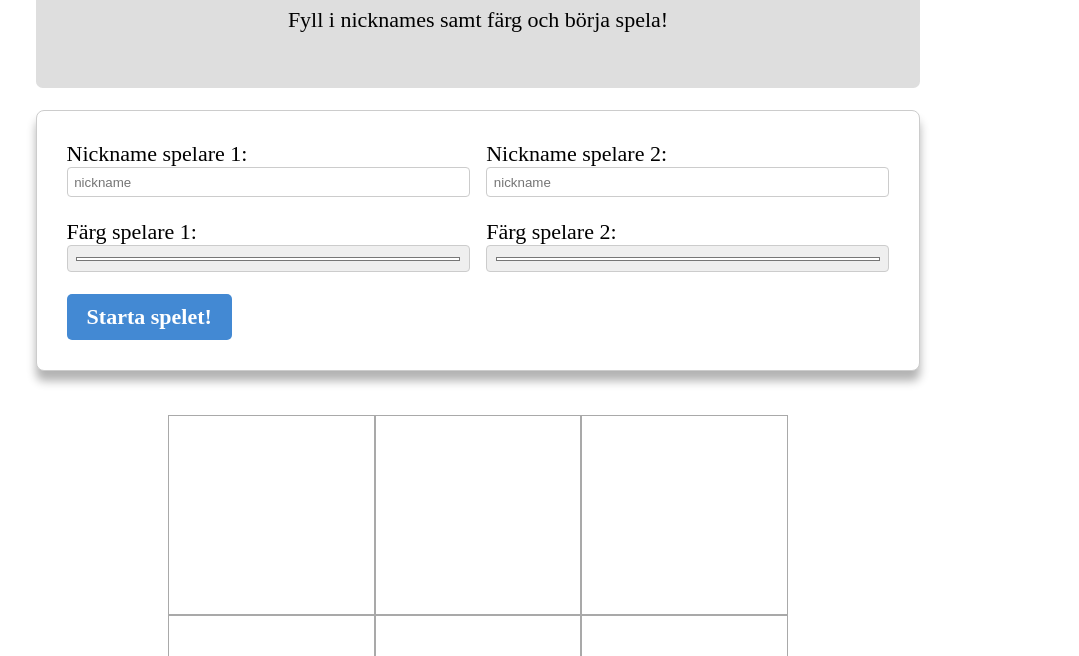
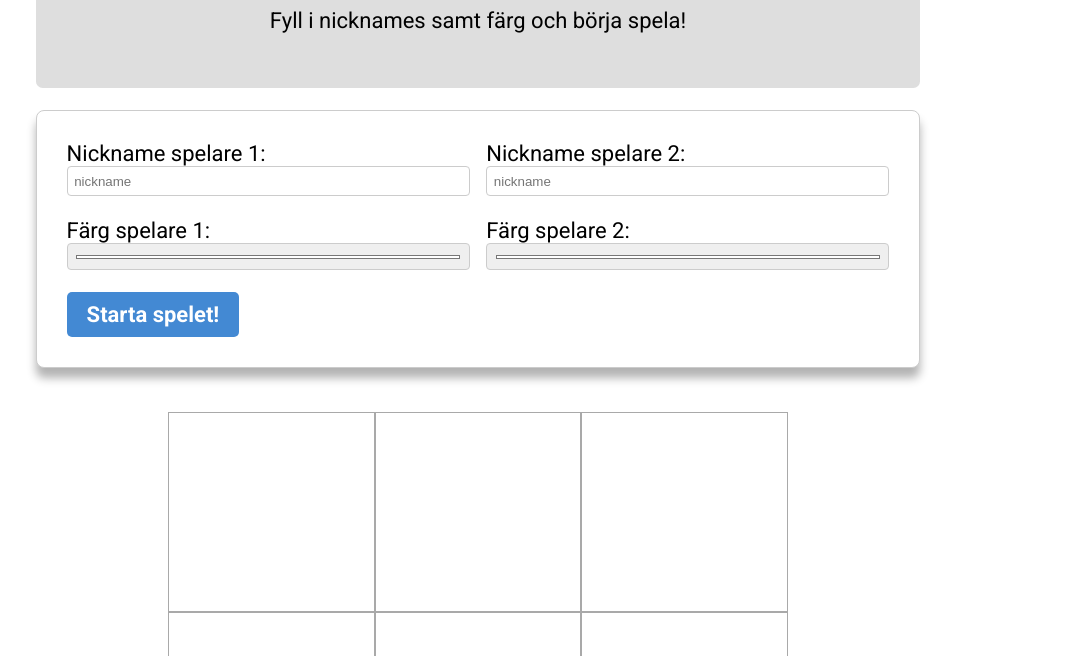
Before and after one commit to Ludde-code/Labb-3, a plain HTML site: page Startkod/index.html in a window 1280 px wide. Shown: the part 144-800 px from the top of the page, without its empty margins (12-1091 px from the left). Drawn offline with Linux system fonts and the light colour scheme.

Commit message:
Kommentarer och roboto

```diff
--- a/Startkod/index.html
+++ b/Startkod/index.html
@@ -5,6 +5,7 @@
         <title>Tic-Tac-Toe</title>
         <meta name="viewport" content="width=device-width, initial-scale=1">
 		<link rel="stylesheet" href="styles/style.css">
+        <link href="https://fonts.googleapis.com/css2?family=Roboto:ital,wght@0,100..900;1,100..900&display=swap" rel="stylesheet">
     </head>
     <body>
 
--- a/Startkod/styles/style.css
+++ b/Startkod/styles/style.css
@@ -6,12 +6,10 @@
 /*Stilar först för skärmen under 414px */
 /*stilar för bodyn*/
 body{
-    font-family: Robo;
+    font-family: 'Roboto';
     font-size: 1rem;
     display: flex;
     justify-content: center;
-
-
 }
 
 html{
@@ -30,6 +28,7 @@ html{
     text-align: center;
 }
 
+/*stilar formuläret */
 #div-in-form{
     background: white;
     padding: 30px;
@@ -37,8 +36,6 @@ html{
     border-radius: 8px;
     box-shadow: 0 10px 10px rgba(0, 0, 0, 0.3);
     margin: 0 0 2rem 0;
-
-
     display: flex;
     flex-wrap: wrap;
     justify-content: space-between;
@@ -57,7 +54,7 @@ input:focus {
     border: 1px solid #007bff; /* Blå kant */
 }
 .col{
-    margin: 0 0 1rem 0;
+    margin: 0 0 1rem 0; /*Sätter margin till 0 på alla sidor utom botten*/
     display: flex;
     flex-direction: column;
     width: 100%;
@@ -66,7 +63,7 @@ input:focus {
 
 #div-with-a{
     display: flex;
-    justify-content: right;
+    justify-content: right; /*sätter startknappen till höger*/
     width: 100%;
 }
 #newGame {
@@ -79,13 +76,13 @@ input:focus {
     font-weight: bold;
   }
 
-
+/*Gömmer asiden på skärmar under 414px */
 aside{
     display: none;
 }
 
 table{
-    border-spacing: 0;
+    border-spacing: 0; /*tar bort mellanrummet mellan ruterna*/
     width: 100%;
     margin: 0 auto;
 }
@@ -98,14 +95,17 @@ td {
 
 /*Stilar för skärmer mellan 414px och 1181px */
 @media (max-width: 1181px) and (min-width: 414px){
+
+    /*visar asiden och lägger den på sidan*/
 	aside{
         display: block;
         width: 30%;
     }
-    img{
+    aside img{
         width: 100%;
     }
 
+    /*gör main mindre och sätter bredden och höjden på td till 125px*/
     main{
         width: 50%;
     }
@@ -139,8 +139,9 @@ td {
         width: 200px;
         height: 200px;
     }
+
     .col{
-        width: 49%;
+        width: 49%;/*sätter bredden på col till 49% för att ha plats med player 1 och player 2*/
     }
     html{
         font-size: 22px;
@@ -152,7 +153,7 @@ td {
 
     }
     #div-with-a{
-        justify-content: left;
+        justify-content: left; /*lägger startknappen till vänster*/
     }
     table{
         width: 70%;
```
